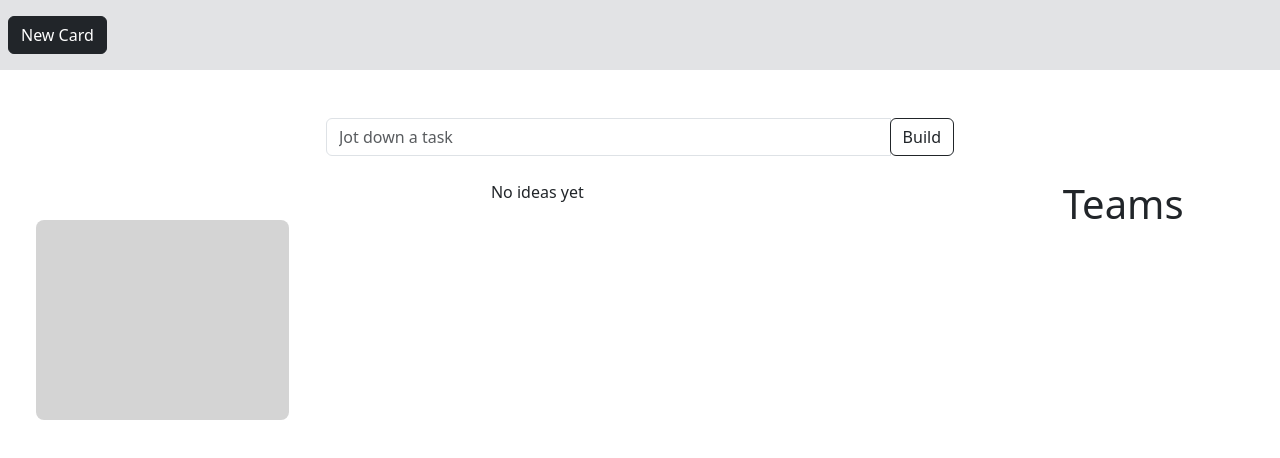
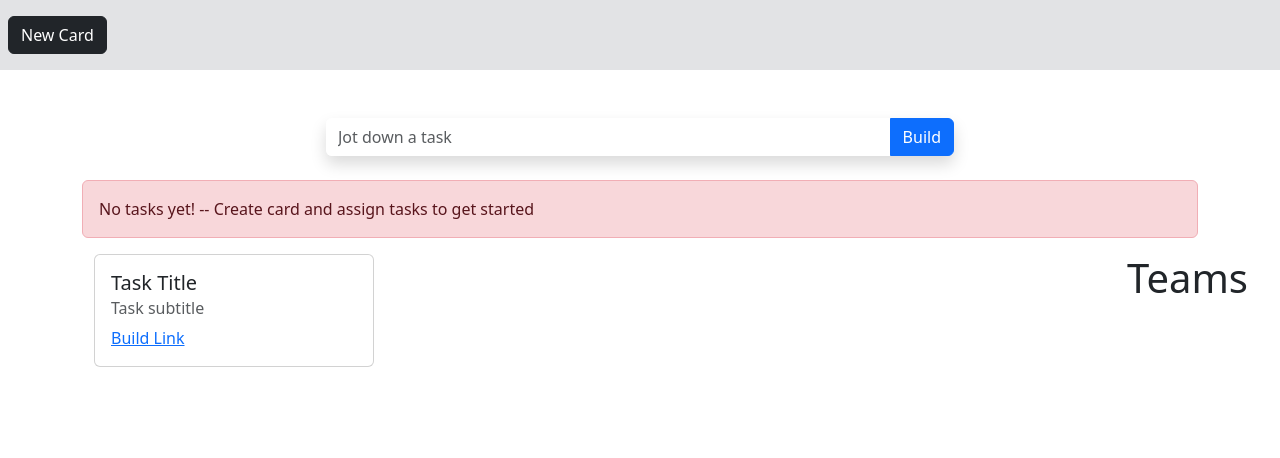
Before and after one commit to volantxs/drag-drop-task-app, a React (Create React App) app: page / in a window 1280 px wide. Both pictures are taken after a click on the button "New Card". Shown: the top 458 px of the page. Built offline with nearby package versions, Linux system fonts and the light colour scheme.

Commit message:
fixed card pattern

```diff
--- a/src/App.js
+++ b/src/App.js
@@ -43,9 +43,9 @@ function App() {
       </nav>
       <div className='container-fluid pt-5'>
         <form className='form-inline mx-auto pb-4' style={{width: '50%'}}>
-          <div className='input-group'>
+        <div className='input-group shadow rounded'>
         <input
-          className='form-control'
+          className='form-control  border-0'
           type='text'
           name='idea'
           placeholder='Jot down a task'
@@ -54,27 +54,25 @@ function App() {
           onKeyDown={(e) => e.key === "Enter" && handleBuild(idea)}
           required
           />
-          <div className='input-group-append'>
         <button
-          className='btn btn-outline-dark '
+          className='btn btn-primary'
           type='button'
           onClick={() => handleBuild(idea)}>
           Build
         </button>
         </div>
-        </div>
         </form>
-        <div className='container-fluid mx-auto row text-center'>
-        <div className='col-md-10'>
+        <div className='container mx-auto'>
         <DisplayIdeas ideaArr={ideaArr} setIdeaArr={setIdeaArr} />
+      <div className='row '>
+        <div className='col'>
         <TaskCard cardsID={cardsID}/>
         </div>
-        <div className='col-md-1'>
+        <div className='col-md-1 mx-auto'>
           <h1 className='text-center'>Teams</h1>
         </div>
-
         </div>
-
+        </div>
       </div>
       </div>
   );
--- a/src/components/DisplayIdeas.js
+++ b/src/components/DisplayIdeas.js
@@ -8,25 +8,24 @@ export function DisplayIdeas(props) {
       function onDragStart(e) {
         e.dataTransfer.setData("text", e.target.id);
       }
-
       if (props.ideaArr.length > 0) {
         return (
          props.ideaArr.map((idea, index) => (
-        <div
+        <dd
           key={index}
-          className='ideaSpeck'
+          className='text-bg-primary alert alert-primary'
           draggable="true"
           onDragStart={(e) => onDragStart(e)}
           id={"drag-"+ (new Date()).getTime()}>
         {/* <button className='deleteBtn' onClick={() => handleDelete(idea)}>x</button> */}
-        <p>{idea}</p>
-        </div>
+        {idea}
+        </dd>
         ))
         )
       } else {
         return (
-        <div>
-          <p>No ideas yet</p>
+        <div class="alert alert-danger" role="alert">
+          No tasks yet! -- Create card and assign tasks to get started
         </div>
         )
 
--- a/src/components/addTaskCard.js
+++ b/src/components/addTaskCard.js
@@ -11,17 +11,33 @@ export function TaskCard(props) {
 
     if ((props.cardsID).length > 0) {
       return (
-          <div  className="row g-2 align-self-center">
+        <div className="container-fluid">
+          <div className="row g-2">
          {props.cardsID.map((cardID => {
-          return (<div
+          return (
+          <div
             key={cardID}
-            className='_taskCard col-sm-3'
+            className="col-sm-2"
+            style={{width: '18rem'}}
             id='droppable'
             onDrop={(e) => handleDrop(e)}
             onDragOver={(e) => handleOnDragover(e)}>
+              <div className="card " >
+                <div className="">
+                </div>
+              <div className="card-body">
+                <h5 className="card-title">Task Title</h5>
+                <h6 className="card-subtitle mb-2 text-muted">Task subtitle</h6>
+                <dl className="list-group list-group-flush">
+                </dl>
+                <a href="#" className="card-link">Build Link</a>
+              </div>
+            </div>
             </div>)
          }))}
           </div>
+        </div>
+
 
         );
     }
--- a/src/css/App.css
+++ b/src/css/App.css
@@ -8,7 +8,6 @@
   height: 200px;
   border: none;
   border-radius: 8px;
-  margin: 4px;
   background-color: rgb(212, 212, 212);
 }
 
```
